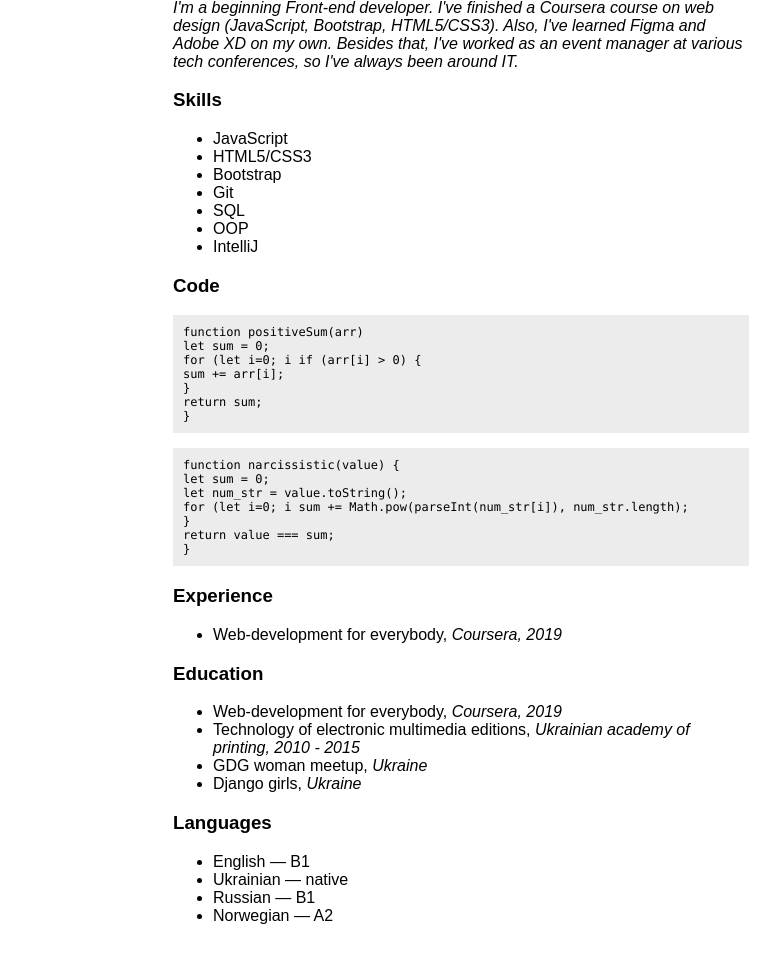
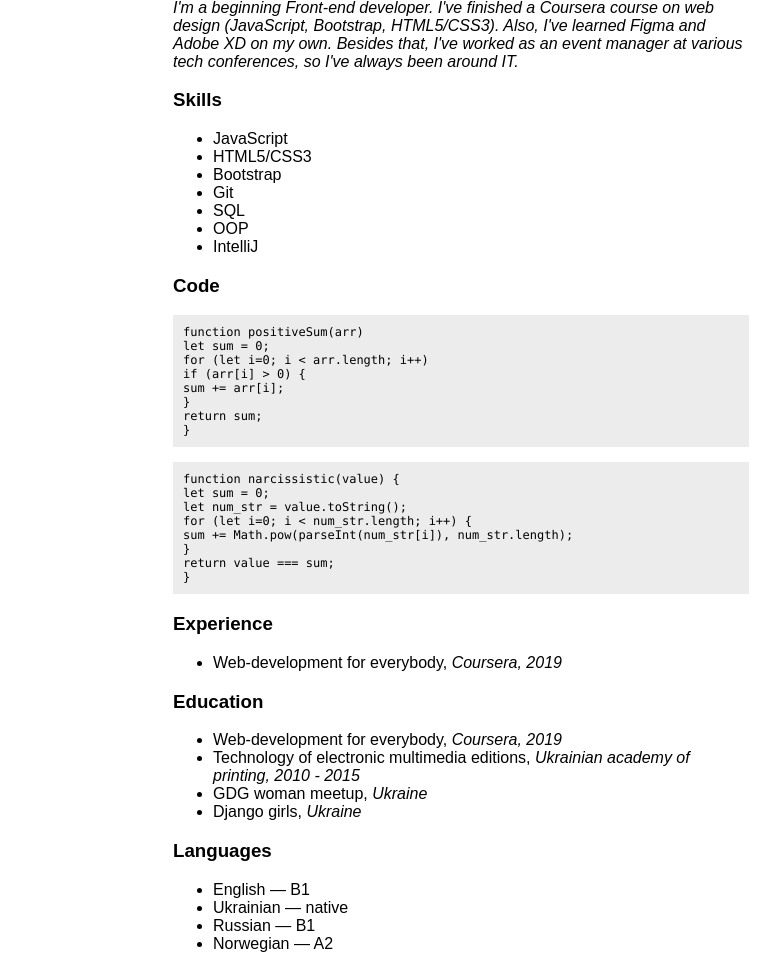
Before and after one commit to irynaosoba/rsschool-cv, a plain HTML site: page index.html in a window 1280 px wide. Shown: the part 232-1201 px from the top of the page, without its empty margins (179-959 px from the left). Before the commit the page ends 1173 px from the top, so only its background shows below. Drawn offline with Linux system fonts and the light colour scheme.

Commit message:
fix: fix code for validator

```diff
--- a/index.html
+++ b/index.html
@@ -13,23 +13,25 @@
              style="width:110px; height:110px;" alt="">
     </aside>
 </header>
-<adress>
+<main>
+    <div>
         <h3>Contacts</h3>
         <ul>
             <li>+380638669672</li>
             <li>ir.osoba@gmail.com</li>
             <li>skype: irka_osoba</li>
         </ul>
-</adress>
-<section>
-    <article style="font-style: italic">I'm a beginning Front-end developer. I've finished a Coursera course on web
+    </div>
+    <div>
+        <p style="font-style: italic">I'm a beginning Front-end developer. I've finished a Coursera course on web
             design
             (JavaScript, Bootstrap,
-        HTML5/CSS3). Also, I've learned Figma and Adobe XD on my own. Besides that, I've worked as an event manager at
+            HTML5/CSS3). Also, I've learned Figma and Adobe XD on my own. Besides that, I've worked as an event manager
+            at
             various tech conferences, so I've always been around IT.
-    </article>
-</section>
-<section>
+        </p>
+    </div>
+    <div>
         <h3>Skills</h3>
         <ul>
             <li>JavaScript</li>
@@ -40,15 +42,12 @@
             <li>OOP</li>
             <li>IntelliJ</li>
         </ul>
-</section>
-<section>
+    </div>
+    <div>
         <h3>Code</h3>
         <p class="code_section">function positiveSum(arr)<br>
             let sum = 0;<br>
-        for (let i=0; i
-        <arr.length
-                ; i++)
-        <br>
+            for (let i=0; i &lt; arr.length; i++)<br>
             if (arr[i] > 0) {<br>
             sum += arr[i];<br>
             }<br>
@@ -59,32 +58,30 @@
             function narcissistic(value) {<br>
             let sum = 0;<br>
             let num_str = value.toString();<br>
-        for (let i=0; i
-        <num_str.length
-                ; i++) {
-        <br>
+            for (let i=0; i &lt; num_str.length; i++) {<br>
             sum += Math.pow(parseInt(num_str[i]), num_str.length);<br>
             }<br>
             return value === sum;<br>
             }
         </p>
-</section>
-<section>
+    </div>
+    <div>
         <h3>Experience</h3>
         <ul>
             <li>Web-development for everybody, <span style="font-style: italic">Coursera, 2019</span></li>
         </ul>
-</section>
-<section>
+    </div>
+    <div>
         <h3>Education</h3>
         <ul>
             <li>Web-development for everybody, <span style="font-style: italic">Coursera, 2019</span></li>
-        <li>Technology of electronic multimedia editions, <span style="font-style: italic">Ukrainian academy of printing, 2010 - 2015</span></li>
+            <li>Technology of electronic multimedia editions, <span style="font-style: italic">Ukrainian academy of printing, 2010 - 2015</span>
+            </li>
             <li>GDG woman meetup, <span style="font-style: italic">Ukraine</span></li>
             <li>Django girls, <span style="font-style: italic">Ukraine</span></li>
         </ul>
-</section>
-<section>
+    </div>
+    <div>
         <h3>Languages</h3>
         <ul>
             <li>English — B1</li>
@@ -92,6 +89,7 @@
             <li>Russian — B1</li>
             <li>Norwegian — A2</li>
         </ul>
-</section>
+    </div>
+</main>
 </body>
 </html>
```
Lines whose indentation alone changed are shown as unchanged.
